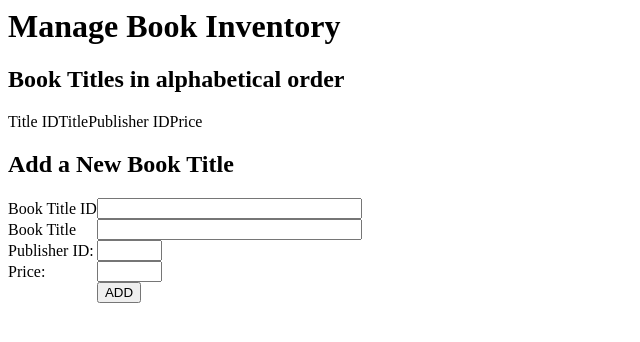
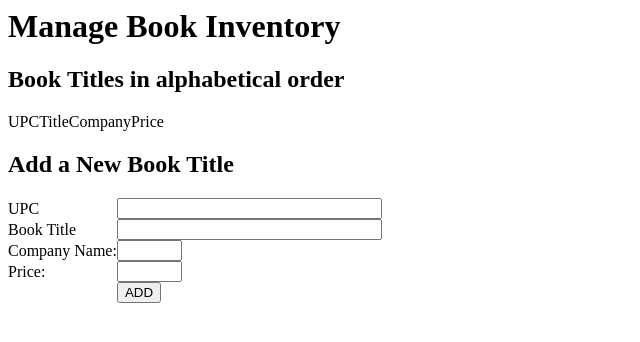
Before and after one commit to KennethShen/CPSC304, a PHP site: page / in a window 1280 px wide. Shown: the top 342 px of the page, without its empty margins (0-640 px from the left). Run offline with PHP 8.4, Linux system fonts and the light colour scheme; data that the repository does not hold is empty.

Commit message:
Added a basic connections include.
Include_once this in all files that need a connection to the mysql server.
Remember to close the connection when you're done with it.

```diff
--- /dev/null
+++ b/includes/connection.php
@@ -0,0 +1,17 @@
+<?php
+
+    $dbhost = "localhost";
+    $dbuser = "root";
+    $dbpassword = "";
+    $dbname = "CPSC304";
+
+
+    $connection = new mysqli($dbhost, $dbuser, $dbpassword, $dbname);
+
+    // Check that the connection was successful, otherwise exit
+    if (mysqli_connect_errno()) {
+        printf("Connect failed: %s\n", mysqli_connect_error());
+        exit();
+    }
+
+?>
--- a/index.php
+++ b/index.php
@@ -34,8 +34,8 @@ function formSubmit(titleId) {
      ****************************************************/
 
     // CHANGE this to connect to your own MySQL instance in the labs or on your own computer
-    $connection = new mysqli("dbserver.ugrad.cs.ubc.ca", "e5q8", "a62436084", "bookbiz");
-
+ //   $connection = new mysqli("localhost", "root", "", "CPSC304");
+    require_once("includes/connection.php");
     // Check that the connection was successful, otherwise exit
     if (mysqli_connect_errno()) {
         printf("Connect failed: %s\n", mysqli_connect_error());
@@ -61,10 +61,10 @@ function formSubmit(titleId) {
         */
 
        // Create a delete query prepared statement with a ? for the title_id
-       $stmt = $connection->prepare("DELETE FROM titles WHERE title_id=?");
-       $deleteTitleID = $_POST['title_id'];
+       $stmt = $connection->prepare("DELETE FROM Item WHERE upc=?");
+       $deleteUPC = $_POST['upc'];
        // Bind the title_id parameter, 's' indicates a string value
-       $stmt->bind_param("s", $deleteTitleID);
+       $stmt->bind_param("s", $deleteUPC);
 
        // Execute the delete statement
        $stmt->execute();
@@ -72,21 +72,21 @@ function formSubmit(titleId) {
        if($stmt->error) {
          printf("<b>Error: %s.</b>\n", $stmt->error);
        } else {
-         echo "<b>Successfully deleted ".$deleteTitleID."</b>";
+         echo "<b>Successfully deleted ".$deleteUPC."</b>";
        }
 
       } elseif (isset($_POST["submit"]) && $_POST["submit"] ==  "ADD") {
        /*
         Add a book title using the post variables title_id, title and pub_id.
         */
-        $title_id = $_POST["new_title_id"];
+        $upc = $_POST["new_upc"];
         $title = $_POST["new_title"];
-        $pub_id = $_POST["new_pub_id"];
+        $company = $_POST["new_company"];
 
-        $stmt = $connection->prepare("INSERT INTO titles (title_id, title, pub_id) VALUES (?,?,?)");
+        $stmt = $connection->prepare("INSERT INTO Item (upc, title, company) VALUES (?,?,?)");
 
         // Bind the title and pub_id parameters, 'sss' indicates 3 strings
-        $stmt->bind_param("sss", $title_id, $title, $pub_id);
+        $stmt->bind_param("sss", $upc, $title, $company);
 
         // Execute the insert statement
         $stmt->execute();
@@ -106,9 +106,9 @@ function formSubmit(titleId) {
 <!-- Create the table column headings -->
 
 <tr valign=center>
-<td class=rowheader>Title ID</td>
+<td class=rowheader>UPC</td>
 <td class=rowheader>Title</td>
-<td class=rowheader>Publisher ID</td>
+<td class=rowheader>Company</td>
 <td class=rowheader>Price</td>
 </tr>
 
@@ -119,8 +119,8 @@ function formSubmit(titleId) {
      ****************************************************/
 
    // Select all of the book rows columns title_id, title and pub_id
-    if (!$result = $connection->query("SELECT title_id, title, pub_id, price FROM titles ORDER BY title")) {
-        die('There was an error running the query [' . $db->error . ']');
+    if (!$result = $connection->query("SELECT upc, title, company, price FROM Item ORDER BY title")) {
+        die('There was an error running the query [' . $connection->error . ']');
     }
 
     // Avoid Cross-site scripting (XSS) by encoding PHP_SELF (this page) using htmlspecialchars.
@@ -128,7 +128,7 @@ function formSubmit(titleId) {
     echo htmlspecialchars($_SERVER["PHP_SELF"]);
     echo "\" method=\"POST\">";
     // Hidden value is used if the delete link is clicked
-    echo "<input type=\"hidden\" name=\"title_id\" value=\"-1\"/>";
+    echo "<input type=\"hidden\" name=\"upc\" value=\"-1\"/>";
    // We need a submit value to detect if delete was pressed
     echo "<input type=\"hidden\" name=\"submitDelete\" value=\"DELETE\"/>";
 
@@ -139,13 +139,13 @@ function formSubmit(titleId) {
     // Display each book title databaserow as a table row
     while($row = $result->fetch_assoc()){
 
-       echo "<td>".$row['title_id']."</td>";
+       echo "<td>".$row['upc']."</td>";
        echo "<td>".$row['title']."</td>";
-       echo "<td>".$row['pub_id']."</td>";
+       echo "<td>".$row['company']."</td>";
 	   echo "<td>".$row['price']."</td><td>";
 
        //Display an option to delete this title using the Javascript function and the hidden title_id
-       echo "<a href=\"javascript:formSubmit('".$row['title_id']."');\">DELETE</a>";
+       echo "<a href=\"javascript:formSubmit('".$row['upc']."');\">DELETE</a>";
        echo "</td></tr>";
 
     }
@@ -172,9 +172,9 @@ function formSubmit(titleId) {
 
 <form id="add" name="add" method="post" action="<?php echo htmlspecialchars($_SERVER["PHP_SELF"]);?>">
     <table border=0 cellpadding=0 cellspacing=0>
-        <tr><td>Book Title ID</td><td><input type="text" size=30 name="new_title_id"</td></tr>
+        <tr><td>UPC</td><td><input type="text" size=30 name="new_upc"</td></tr>
         <tr><td>Book Title</td><td><input type="text" size=30 name="new_title"</td></tr>
-        <tr><td>Publisher ID:</td><td> <input type="text" size=5 name="new_pub_id"></td></tr>
+        <tr><td>Company Name:</td><td> <input type="text" size=5 name="new_company"></td></tr>
         <tr><td>Price:</td><td> <input type="text" size=5 name="new_price"></td></tr>
         <tr><td></td><td><input type="submit" name="submit" border=0 value="ADD"></td></tr>
     </table>
```
